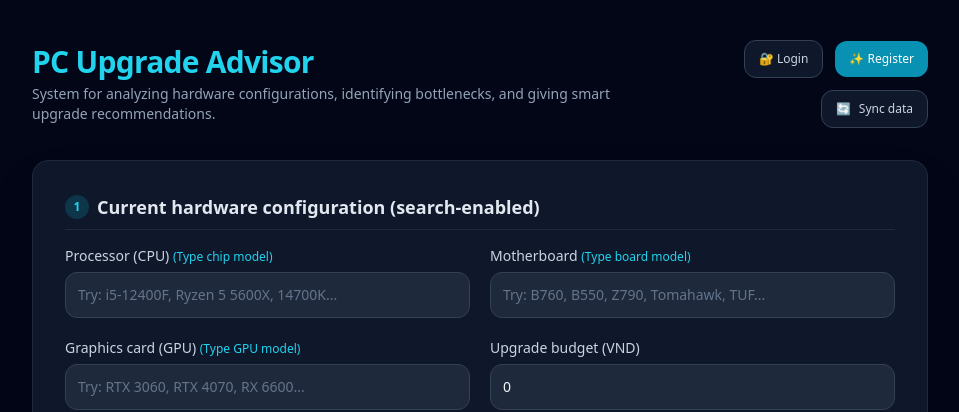
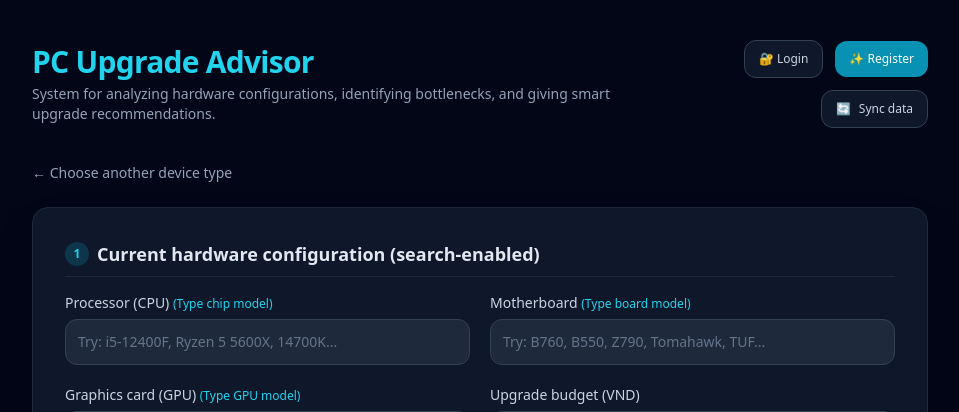
Before and after one commit to PQA47/PC-Upgrade-Advisor, a FastAPI app: template templates/index.html in a window 1280 px wide. Shown: the top 412 px of the page, without its empty margins (160-1119 px from the left). Run offline with FastAPI, Linux system fonts and the light colour scheme; the template is opened without the code that fills it, so the values that code supplies are empty; some libraries are stand-ins or nearby versions.

Commit message:
Restore device selection landing page

```diff
--- a/app/main.py
+++ b/app/main.py
@@ -80,7 +80,16 @@ app.include_router(history.router)
 
 @app.get("/")
 def index(request: Request):
-    """Home page: load all components from SQLite and render them into the search form."""
+    """First page: let the user choose what they want to upgrade."""
+    return templates.TemplateResponse(
+        request=request,
+        name="device_selection.html"
+    )
+
+
+@app.get("/pc-upgrade")
+def pc_upgrade(request: Request):
+    """PC upgrade form."""
     db = SessionLocal()
     try:
         cpus = db.query(CPU).order_by(CPU.score.desc()).all()
@@ -99,7 +108,6 @@ def index(request: Request):
     finally:
         db.close()
 
-
 if __name__ == "__main__":
     import uvicorn
     uvicorn.run("app.main:app", host="127.0.0.1", port=8000, reload=True)
--- a/templates/index.html
+++ b/templates/index.html
@@ -48,7 +48,10 @@
         </a>
       </div>
     </div>
-
+    <a href="/"
+       class="inline-flex items-center gap-2 mb-6 text-sm text-slate-400 hover:text-cyan-400 transition">
+      ← Choose another device type
+    </a>
     <!-- Main form -->
     <div class="bg-slate-900 border border-slate-800 rounded-2xl p-6 sm:p-8 shadow-2xl">
       <form action="/analyze" method="POST" class="space-y-8">
```
